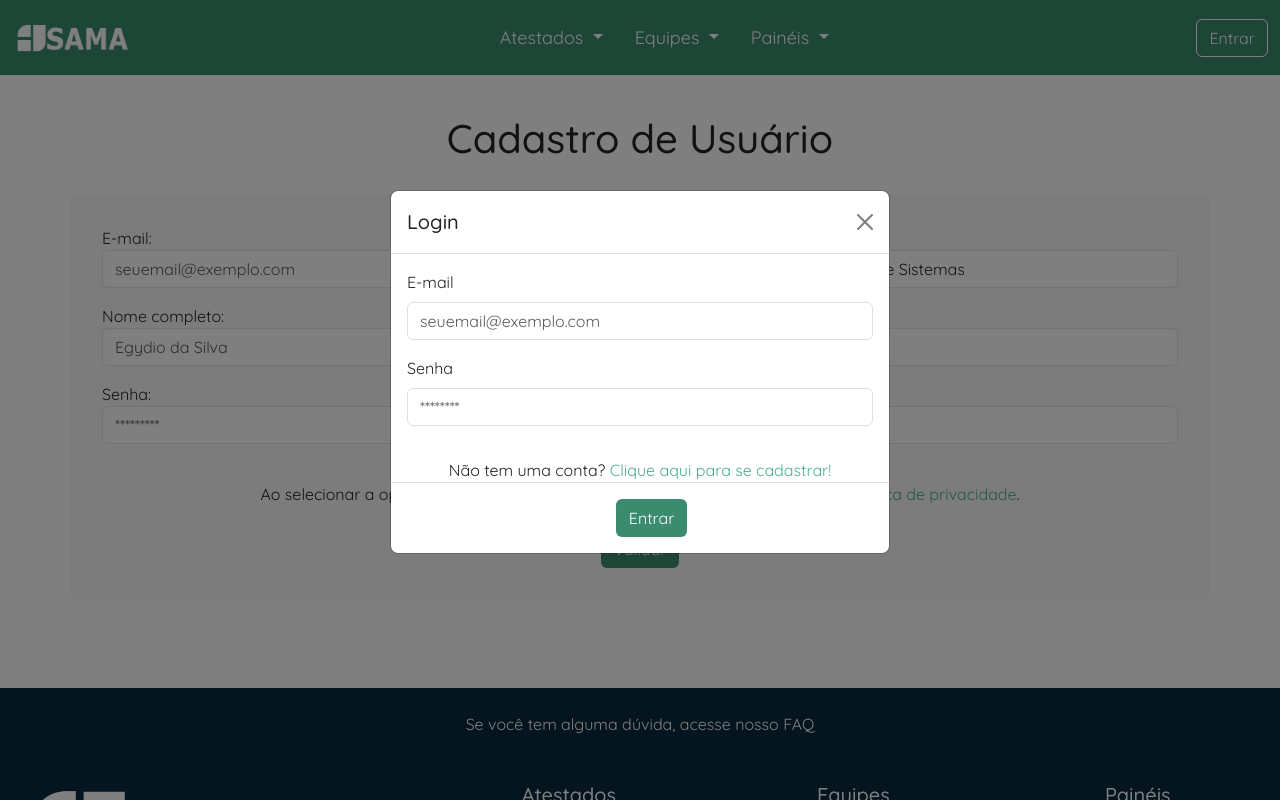
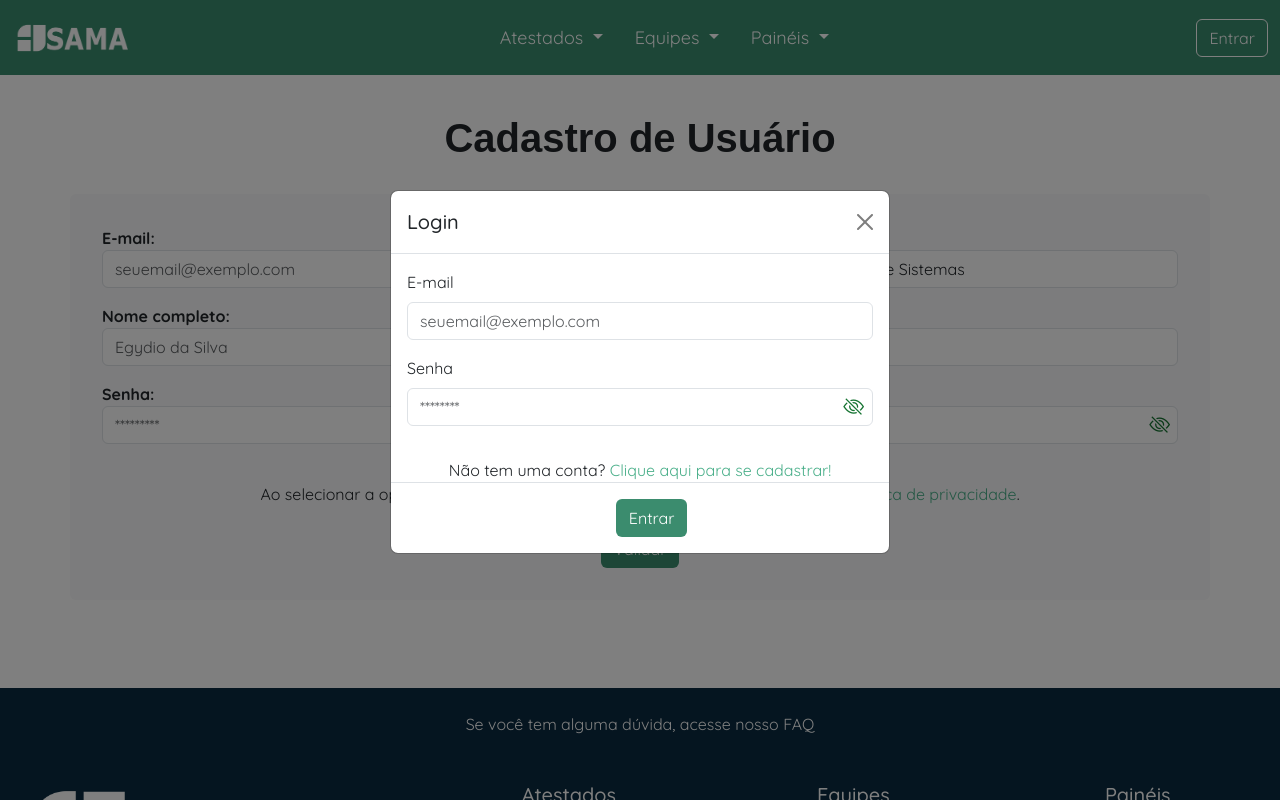
Before and after one commit to dottecteam/SAMA-API, a Flask app: page /usuarios/cadastro in a window 1280 px wide, after a click on "Entrar". Run offline with Flask 3, Linux system fonts and the light colour scheme; parts of the project's set-up code (start-up, migrations or seed data) failed here and were passed over; some libraries are stand-ins or nearby versions.

Commit message:
feat: botões de visualizar senha em mais páginas

```diff
--- a/src/static/scripts/certificates/script_form_login_users.js
+++ b/src/static/scripts/certificates/script_form_login_users.js
@@ -33,17 +33,14 @@ $(document).ready(function () {
     });
 });
 
-// Script para alternar visibilidade da senha
-const togglePassword = document.getElementById('toggle-password');
-const passwordField = document.getElementById('input-password-team');
-const passwordIcon = document.getElementById('password-icon');
+document.addEventListener('DOMContentLoaded', function () {
+  const passwordField = document.getElementById('input-password-form-login');
+  const toggleButton = document.getElementById('toggle-password-login');
+  const passwordIcon = document.getElementById('password-icon');
 
-togglePassword.addEventListener('click', function () {
-  // Alternar o tipo do campo de senha
-  const type = passwordField.type === 'password' ? 'text' : 'password';
-  passwordField.type = type;
-
-  // Alternar o ícone de visibilidade
-  passwordIcon.classList.toggle('bi-eye');
-  passwordIcon.classList.toggle('bi-eye-slash');
+  toggleButton.addEventListener('click', function () {
+    const isPassword = passwordField.type === 'password';
+    passwordField.type = isPassword ? 'text' : 'password';
+    passwordIcon.className = isPassword ? 'bi bi-eye' : 'bi bi-eye-slash';
+  });
 });
--- a/src/static/scripts/certificates/script_form_register.js
+++ b/src/static/scripts/certificates/script_form_register.js
@@ -73,3 +73,27 @@ $(document).ready(function () {
     });
   });
 });
+
+document.addEventListener('DOMContentLoaded', function () {
+  const passwordField = document.getElementById('input-password-form-users');
+  const toggleButton = document.getElementById('toggle-password-user');
+  const passwordIcon = document.getElementById('password-icon');
+
+  toggleButton.addEventListener('click', function () {
+    const isPassword = passwordField.type === 'password';
+    passwordField.type = isPassword ? 'text' : 'password';
+    passwordIcon.className = isPassword ? 'bi bi-eye' : 'bi bi-eye-slash';
+  });
+});
+
+document.addEventListener('DOMContentLoaded', function () {
+  const passwordField = document.getElementById('input-confirm-password-form-users');
+  const toggleButton = document.getElementById('toggle-confirm-password-user');
+  const passwordIcon = document.getElementById('confirm-password-icon');
+
+  toggleButton.addEventListener('click', function () {
+    const isPassword = passwordField.type === 'password';
+    passwordField.type = isPassword ? 'text' : 'password';
+    passwordIcon.className = isPassword ? 'bi bi-eye' : 'bi bi-eye-slash';
+  });
+});
--- a/src/static/stylesheets/certificates/style_form_register.css
+++ b/src/static/stylesheets/certificates/style_form_register.css
@@ -39,3 +39,35 @@
 .input-title{
     font-weight: bold;
 }
+
+.form-group {
+  position: relative;
+}
+
+/* Estilos para os campos de senha */
+#input-password-form-users,
+#input-confirm-password-form-users {
+  font-size: 1rem;
+  width: 100%;
+  padding-right: 40px; /* Espaço para o botão */
+}
+
+/* Botões de visibilidade posicionados dentro do input */
+#toggle-password-user,
+#toggle-confirm-password-user {
+  position: absolute;
+  top: 66%;
+  right: 16px;
+  transform: translateY(-50%);
+  font-size: 1.3rem;
+  color: #157331;
+  border: none;
+  background: transparent;
+  padding: 0;
+  z-index: 2;
+}
+
+#toggle-password-user i,
+#toggle-confirm-password-user i {
+  cursor: pointer;
+}
--- a/src/static/stylesheets/style_template.css
+++ b/src/static/stylesheets/style_template.css
@@ -244,3 +244,33 @@ a {
   margin: auto;
   transform: translateY(-50%);
 }
+
+.form-group {
+  position: relative;
+}
+
+/* Estilos para os campos de senha */
+#input-password-form-login {
+  font-size: 1rem;
+  width: 100%;
+  padding-right: 40px; /* Espaço para o botão */
+}
+
+/* Botões de visibilidade posicionados dentro do input */
+#toggle-password-login{
+  position: absolute;
+  top: 75%;
+  right: 25px;
+  transform: translateY(-50%);
+  font-size: 1.3rem;
+  color: #157331;
+  border: none;
+  background: transparent;
+  padding: 0;
+  z-index: 2;
+}
+
+#toggle-password-user i,
+#toggle-confirm-password-user i {
+  cursor: pointer;
+}
--- a/src/templates/certificates/vw_form_register.html
+++ b/src/templates/certificates/vw_form_register.html
@@ -1,11 +1,9 @@
 {% extends "certificates/vw_template.html" %} {% block content %}
 
+<link rel="stylesheet" href="{{ url_for('static', filename='stylesheets/certificates/style_form_register.css') }}">
+
 <!-- Modal de confirmação de e-mail -->
-<div
-  class="modal fade"
-  id="modal-confirmation"
-  tabindex="-1"
-  aria-labelledby="label-modal-confirmation"
+<div class="modal fade" id="modal-confirmation" tabindex="-1" aria-labelledby="label-modal-confirmation"
   aria-hidden="true">
   <div class="modal-dialog modal-dialog-centered">
     <div class="modal-content rounded-4 shadow">
@@ -16,22 +14,14 @@
       </div>
       <div class="modal-body">
         <p>
-          Enviamos um código para <strong
-            id="email-addressee"></strong>. Verifique na sua caixa de span! Por
+          Enviamos um código para <strong id="email-addressee"></strong>. Verifique na sua caixa de span! Por
           favor, digite abaixo:
         </p>
         <form id="form-confirmation">
-          <input
-            type="int"
-            class="form-control mb-3"
-            id="input-code-form-users"
-            name="input-code-form-users"
-            placeholder="Digite o código"
-            autocomplete="off"
-            required />
+          <input type="int" class="form-control mb-3" id="input-code-form-users" name="input-code-form-users"
+            placeholder="Digite o código" autocomplete="off" required />
           <div class="text-end">
-            <button type="submit"
-              class="btn btn-custom">Confirmar</button>
+            <button type="submit" class="btn btn-custom">Confirmar</button>
           </div>
         </form>
       </div>
@@ -50,46 +40,26 @@
         <!-- Campos à esquerda -->
         <div class="col-md-6">
           <div class="form-group p-2">
-            <label for="input-email-form-users"
-              class="input-title">E-mail:</label>
-            <input
-              type="email"
-              class="form-control"
-              id="input-email-form-users"
-              name="input-email-form-users"
-              aria-describedby="email-help"
-              placeholder="seuemail@exemplo.com"
-              required
-              autocomplete="off" />
+            <label for="input-email-form-users" class="input-title">E-mail:</label>
+            <input type="email" class="form-control" id="input-email-form-users" name="input-email-form-users"
+              aria-describedby="email-help" placeholder="seuemail@exemplo.com" required autocomplete="off" />
           </div>
 
           <div class="form-group p-2">
             <label for="input-name-form-users" class="input-title">Nome
               completo:</label>
-            <input
-              type="text"
-              class="form-control"
-              id="input-name-form-users"
-              name="input-name-form-users"
-              aria-describedby="name-help"
-              placeholder="Egydio da Silva"
-              required
-              autocomplete="off" />
+            <input type="text" class="form-control" id="input-name-form-users" name="input-name-form-users"
+              aria-describedby="name-help" placeholder="Egydio da Silva" required autocomplete="off" />
           </div>
 
           <div class="form-group p-2">
-            <label for="input-password-form-users"
-              class="input-title">Senha:</label>
-            <input
-              type="password"
-              class="form-control"
-              id="input-password-form-users"
-              name="input-password-form-users"
-              aria-describedby="password-help"
-              placeholder="*********"
-              minlength="12"
-              required
-              autocomplete="off" />
+            <label for="input-password-form-users" class="input-title">Senha:</label>
+            <input type="password" class="form-control" id="input-password-form-users" name="input-password-form-users"
+              aria-describedby="password-help" placeholder="*********" minlength="12" required autocomplete="off" />
+
+            <button type="button" id="toggle-password-user" class="btn btn-link position-absolute">
+              <i id="password-icon" class="bi bi-eye-slash"></i>
+            </button>
           </div>
 
         </div>
@@ -97,17 +67,12 @@
         <!-- Seguintes à direita -->
         <div class="col-md-6">
           <div class="form-group p-2">
-            <label for="select-course-form-users"
-              class="input-title">Curso:</label>
-            <select
-              class="form-control"
-              id="select-course-form-users"
-              name="select-course-form-users">
+            <label for="select-course-form-users" class="input-title">Curso:</label>
+            <select class="form-control" id="select-course-form-users" name="select-course-form-users">
               <option value="Análise e Desenvolvimento de Sistemas">Análise e
                 Desenvolvimento de Sistemas</option>
               <option value="Banco de Dados">Banco de Dados</option>
-              <option
-                value="Desenvolvimento de Software Multiplataforma">Desenvolvimento
+              <option value="Desenvolvimento de Software Multiplataforma">Desenvolvimento
                 de Software Multiplataforma</option>
               <option value="Gestão da Produção Industrial">Gestão da Produção
                 Industrial</option>
@@ -122,12 +87,8 @@
           </div>
 
           <div class="form-group p-2">
-            <label for="select-semester-form-users"
-              class="input-title">Semestre:</label>
-            <select
-              class="form-control"
-              id="select-semester-form-users"
-              name="select-semester-form-users">
+            <label for="select-semester-form-users" class="input-title">Semestre:</label>
+            <select class="form-control" id="select-semester-form-users" name="select-semester-form-users">
               <option value="1">1°</option>
               <option value="2">2°</option>
               <option value="3">3°</option>
@@ -140,27 +101,24 @@
               <option value="10">10°</option>
             </select>
           </div>
-          <div class="form-group p-2">
-            <label for="input-confirm-password-form-users"
-              class="input-title">Confirmar
+
+          <div class="form-group p-2 position-relative">
+            <label for="input-confirm-password-form-users" class="input-title">Confirmar
               Senha:</label>
-            <input
-              type="password"
-              class="form-control"
-              id="input-confirm-password-form-users"
-              name="input-confirm-password-form-users"
-              aria-describedby="confirm-password-help"
-              placeholder="Confirme a senha"
-              minlength="12"
-              required
-              autocomplete="off" />
+            <input type="password" class="form-control" id="input-confirm-password-form-users"
+              name="input-confirm-password-form-users" aria-describedby="confirm-password-help"
+              placeholder="Confirme a senha" minlength="12" required autocomplete="off" />
+
+              <button type="button" id="toggle-confirm-password-user" class="btn btn-link position-absolute">
+                <i id="confirm-password-icon" class="bi bi-eye-slash"></i>
+              </button>
           </div>
         </div>
       </div>
       <section style="text-align: center; margin-top: 30px;">
         <p>Ao selecionar a opção <strong>Validar</strong>, o usuário declara
-        estar de acordo com a nossa <a href="/usuarios/privacidade" target="blank" class="link-custom">
-        política de privacidade</a>.</p>
+          estar de acordo com a nossa <a href="/usuarios/privacidade" target="blank" class="link-custom">
+            política de privacidade</a>.</p>
       </section>
       <div class="text-center p-2">
         <button type="submit" class="btn btn-custom">Validar</button>
@@ -169,6 +127,5 @@
   </div>
 </section>
 
-<script
-  src="{{ url_for('static', filename='scripts/certificates/script_form_register.js') }}"></script>
+<script src="{{ url_for('static', filename='scripts/certificates/script_form_register.js') }}"></script>
 {% endblock %}
--- a/src/templates/certificates/vw_template.html
+++ b/src/templates/certificates/vw_template.html
@@ -111,6 +111,10 @@
                   id="input-password-form-login"
                   name="input-password-form-login" placeholder="********"
                   required>
+
+                  <button type="button" id="toggle-password-login" class="btn btn-link position-absolute">
+                    <i id="password-icon" class="bi bi-eye-slash"></i>
+                  </button>
               </div>
             </form>
           </div>
```
Also changed, not shown: data/log.txt (+57 -0 lines), data/users/users.txt (+1 -0 lines), src/templates/teams/vw_form_register.html (+13 -41 lines).
